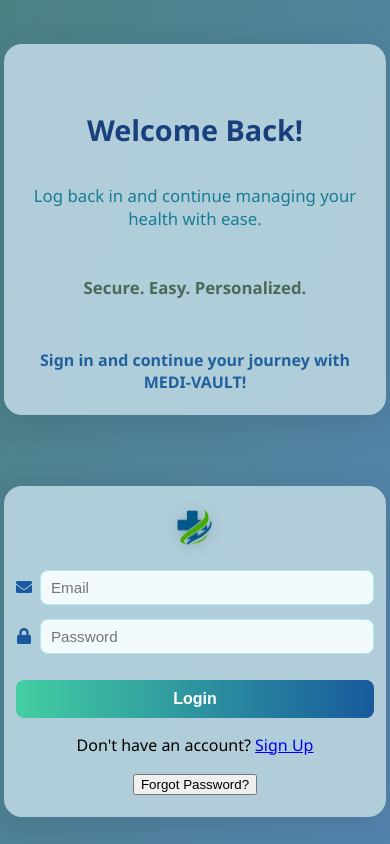
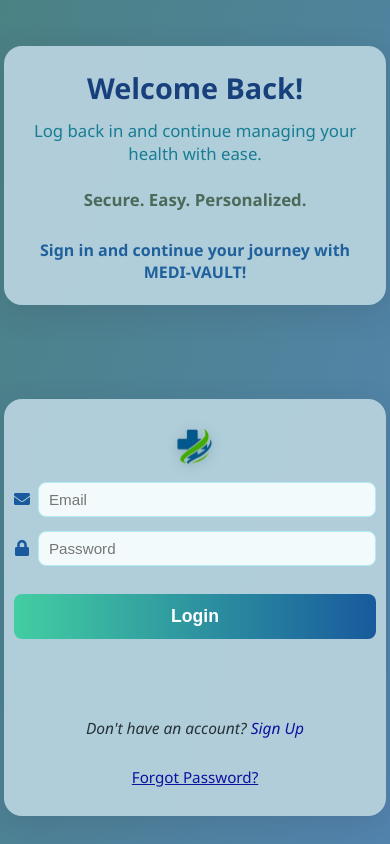
Before and after one commit to Diyaasha/MEDI-VAULT-2.0, a React (Create React App) app in the folder medi_vault-frontend/: page /login in a window 390 px wide. Built offline with nearby package versions, Linux system fonts and the light colour scheme; no server answers.

Commit message:
Login fixed

```diff
--- a/medi_vault-frontend/src/pages/Login.css
+++ b/medi_vault-frontend/src/pages/Login.css
@@ -4,20 +4,26 @@
   background: linear-gradient(108deg, #447f5f 0%, #5485b7 100%);
   background-size: 200% 200%;
   animation: gradientMotion 10s ease-in-out infinite;
-  position: relative;
   display: flex;
-  gap: 48px;
+  gap: 60px; /* Increased gap between boxes */
   align-items: center;
   justify-content: center;
 }
 
 @keyframes gradientMotion {
-  0% {background-position: 0% 40%;}
-  50% {background-position: 100% 60%;}
-  100% {background-position: 0% 40%;}
+  0% {
+    background-position: 0% 40%;
+  }
+  50% {
+    background-position: 100% 60%;
+  }
+  100% {
+    background-position: 0% 40%;
+  }
 }
 
-.login-left-part, .login-right-part {
+.login-left-part,
+.login-right-part {
   flex: 1;
   display: flex;
   align-items: center;
@@ -27,7 +33,8 @@
   max-width: 480px;
 }
 
-.left-box, .login-card {
+.left-box,
+.login-card {
   background: rgba(180, 208, 220, 0.97);
   border-radius: 24px;
   box-shadow: 0 8px 32px rgba(40, 37, 63, 0.14);
@@ -59,7 +66,7 @@
 }
 
 .left-box {
-  animation: popUpLeft 1.1s cubic-bezier(.45,.7,.35,1.1) 0.1s both;
+  animation: popUpLeft 1.1s cubic-bezier(.45, .7, .35, 1.1) 0.1s both;
 }
 
 .left-title {
@@ -134,7 +141,8 @@
   outline: none;
 }
 
-.login-btn, .signup-btn {
+.login-btn,
+.signup-btn {
   background: linear-gradient(90deg, #43cea2 0%, #185a9d 100%);
   color: #fff;
   font-weight: bold;
@@ -148,11 +156,13 @@
   transition: background 0.2s;
 }
 
-.login-btn:hover, .signup-btn:hover {
+.login-btn:hover,
+.signup-btn:hover {
   background: linear-gradient(90deg, #185a9d 0%, #43cea2 100%);
 }
 
-.signup-link, .login-link {
+.signup-link,
+.login-link {
   margin-top: 18px;
   color: #263238;
   font-size: 0.97rem;
@@ -160,35 +170,42 @@
   text-align: center;
 }
 
-.signup-link a, .login-link a {
+.signup-link a,
+.login-link a {
   color: #0f0fa0;
   text-decoration: none;
 }
 
-.signup-link a:hover, .login-link a:hover {
+.signup-link a:hover,
+.login-link a:hover {
   text-decoration: underline;
 }
 
-/* Forgot Password at bottom */
+/* Forgot Password as link */
 .forgot-password-bottom {
   width: 100%;
   text-align: center;
-  margin-top: 16px;
+  margin-top: 12px;
 }
 
-.forgot-password-bottom button {
-  background: none;
-  border: none;
+.forgot-password-bottom a {
   color: #0f0fa0;
   font-size: 0.95rem;
+  text-decoration: underline;
   cursor: pointer;
-  text-decoration: underline;
-  padding: 0;
   transition: color 0.2s;
 }
 
-.forgot-password-bottom button:hover {
+.forgot-password-bottom a:hover {
   color: #185a9d;
+}
+
+/* Google login inside the box */
+.google-login-container {
+  margin-top: 20px;
+  display: flex;
+  justify-content: center;
+  width: 100%;
 }
 
 @media (max-width: 950px) {
@@ -196,9 +213,11 @@
     flex-direction: column;
     align-items: center;
     justify-content: flex-start;
+    gap: 20px; /* smaller gap for mobile */
   }
 
-  .login-left-part, .login-right-part {
+  .login-left-part,
+  .login-right-part {
     max-width: 98vw;
     width: 100%;
     min-height: unset;
@@ -206,34 +225,11 @@
     margin-top: 18px;
   }
 
-  .left-box, .login-card {
+  .left-box,
+  .login-card {
     padding: 28px 10px;
     border-radius: 18px;
     max-width: 98vw;
     min-width: 0;
   }
 }
-.google-login-btn {
-  width: 100%;
-  padding: 12px 0;
-  border-radius: 10px;
-  border: none;
-  font-weight: 600;
-  font-size: 1rem;
-  background: #fff;
-  color: #222;
-  box-shadow: 0 2px 8px rgba(40, 45, 60, 0.08);
-  cursor: pointer;
-  display: flex;
-  margin-top: 22px;
-  align-items: center;
-  justify-content: center;
-  gap: 10px;
-  transition: box-shadow 0.2s, transform 0.2s;
-}
-
-.google-login-btn:hover {
-  box-shadow: 0 4px 15px rgba(60, 71, 100, 0.18);
-  transform: translateY(-2px) scale(1.01);
-  background: #f5f5f5;
-}
--- a/medi_vault-frontend/src/pages/Login.jsx
+++ b/medi_vault-frontend/src/pages/Login.jsx
@@ -1,5 +1,5 @@
 import React, { useState } from "react";
-import "./Signup.css"; // reuse signup styling
+import "./Login.css";
 import { FaEnvelope, FaLock } from "react-icons/fa";
 import { login, googleVerify } from "../api/auth";
 import { useNavigate, Link } from "react-router-dom";
@@ -32,13 +32,11 @@ const Login = () => {
     }
     try {
       const res = await googleVerify(credentialResponse.credential);
-      console.log("Google verify response data:", res.data);
       localStorage.setItem("user", JSON.stringify(res.data));
       toast.success("Login/signup successful!");
 
-      // Redirect depending on profile completeness
       if (res.data.isProfileComplete === false) {
-        navigate("/setup-profile"); // your profile completion page
+        navigate("/setup-profile");
       } else {
         navigate("/");
       }
@@ -52,16 +50,13 @@ const Login = () => {
   };
 
   return (
-    <div className="signup-bg">
-      <div className="signup-left-part">
+    <div className="login-bg">
+      {/* Left Part */}
+      <div className="login-left-part">
         <div className="left-box">
-          <br />
-          <br />
           <div className="left-title">Welcome Back!</div>
           <div className="left-desc">
-            <br />
             Log back in and continue managing your health with ease.
-            <br />
             <br />
             <br />
             <span style={{ color: "#4c6959ff", fontWeight: "bold" }}>
@@ -69,14 +64,14 @@ const Login = () => {
             </span>
           </div>
           <div className="left-note">
-            <br />
             Sign in and continue your journey with MEDI-VAULT!
           </div>
         </div>
       </div>
 
-      <div className="signup-right-part">
-        <form className="right-box" onSubmit={handleSubmit}>
+      {/* Right Part */}
+      <div className="login-right-part">
+        <form className="login-card" onSubmit={handleSubmit}>
           <img
             src="/logooo.png"
             alt="logo"
@@ -84,9 +79,10 @@ const Login = () => {
               height: 40,
               width: 40,
               filter: "drop-shadow(0 2px 6px rgba(0,32,64,0.18))",
+              marginBottom: "15px",
             }}
           />
-          <br />
+
           <div className="input-group">
             <FaEnvelope className="input-icon" />
             <input
@@ -98,6 +94,7 @@ const Login = () => {
               required
             />
           </div>
+
           <div className="input-group">
             <FaLock className="input-icon" />
             <input
@@ -110,31 +107,24 @@ const Login = () => {
             />
           </div>
 
-          <button type="submit" className="signup-btn">
+          <button type="submit" className="login-btn">
             Login
           </button>
+
+
+          <div className="google-login-container">
+            <GoogleLogin onSuccess={onGoogleSuccess} onError={onGoogleError} useOneTap />
+          </div>
 
           <p className="signup-link">
             Don&apos;t have an account? <Link to="/signup">Sign Up</Link>
           </p>
 
+
           <div className="forgot-password-bottom">
-            <button
-              type="button"
-              onClick={() => (window.location.href = "/forgot-password")}
-            >
-              Forgot Password?
-            </button>
+            <Link to="/forgot-password">Forgot Password?</Link>
           </div>
         </form>
-
-        <div style={{ marginTop: "20px", textAlign: "center" }}>
-          <GoogleLogin
-            onSuccess={onGoogleSuccess}
-            onError={onGoogleError}
-            useOneTap
-          />
-        </div>
       </div>
     </div>
   );
```
